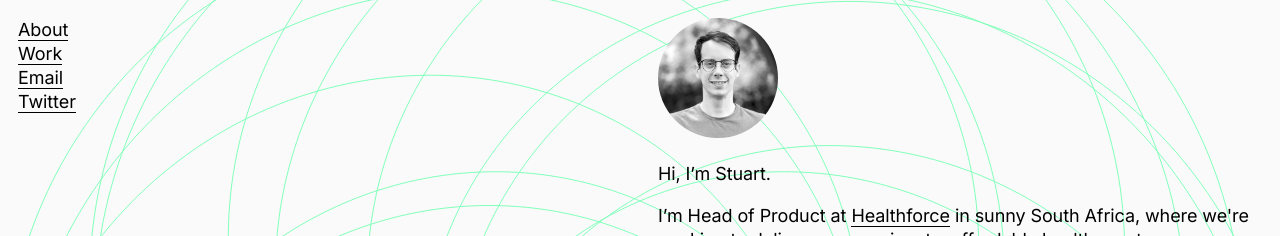
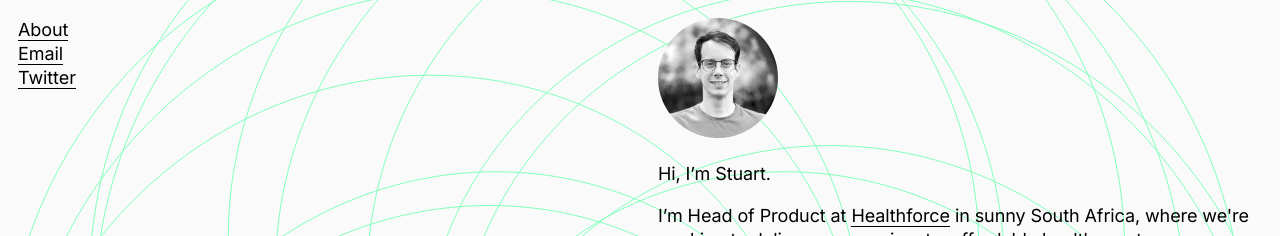
Before and after one commit to stuartwiener/stuartwiener.github.io, a Jekyll site: the page built from index.html, in a window 1280 px wide. Shown: the top 236 px of the page. Built offline with Jekyll 4.4.1, drawn with Linux system fonts in a browser that asks for light colours.

Commit message:
removed work link

```diff
--- a/_layouts/default.html
+++ b/_layouts/default.html
@@ -13,7 +13,7 @@
       <div class="site-header">
         <ul class="navigation space">
           <li><a href="{% link index.html %}">About</a></li>
-          <li><a href="{% link work.html %}">Work</a></li>
+          <!-- <li><a href="{% link work.html %}">Work</a></li> -->
           <li><a onclick="window.location.href='mailto:hello'+'@'+'stuartwiener.com';">Email</a></li>
           <li><a href="https://twitter.com/stuartwiener">Twitter</a></li>
         </ul>
```
